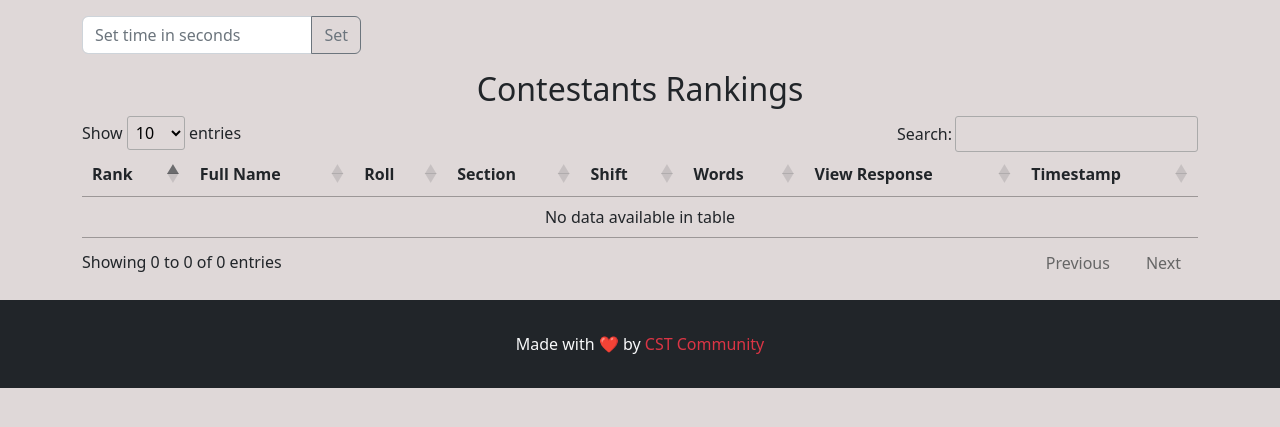
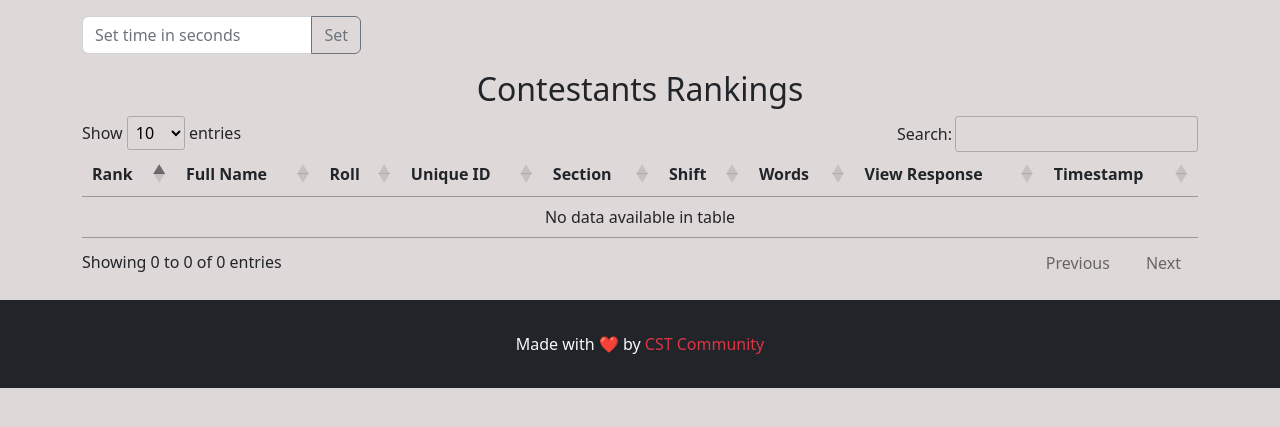
Before and after one commit to Almas-Ali/keyboard-fight-app, a Flask app: page /rank in a window 1280 px wide. Shown: the part 40-467 px from the top of the page. Run offline with Flask 2, Linux system fonts and the light colour scheme; some libraries are stand-ins or nearby versions.

Commit message:
Added unique id field

```diff
--- a/templates/rank.html
+++ b/templates/rank.html
@@ -64,6 +64,7 @@
             <th>Rank</th>
             <th>Full Name</th>
             <th>Roll</th>
+            <th>Unique ID</th>
             <th>Section</th>
             <th>Shift</th>
             <th>Words</th>
@@ -77,6 +78,7 @@
             <td>{{ loop.index }}</td>
             <td>{{ rank.full_name }}</td>
             <td>{{ rank.roll_no }}</td>
+            <td>{{ rank.unique_id }}</td>
             <td>{{ rank.section }}</td>
             <td>{{ rank.shift }}</td>
             <td>{{ rank.word_count }}</td>
```
